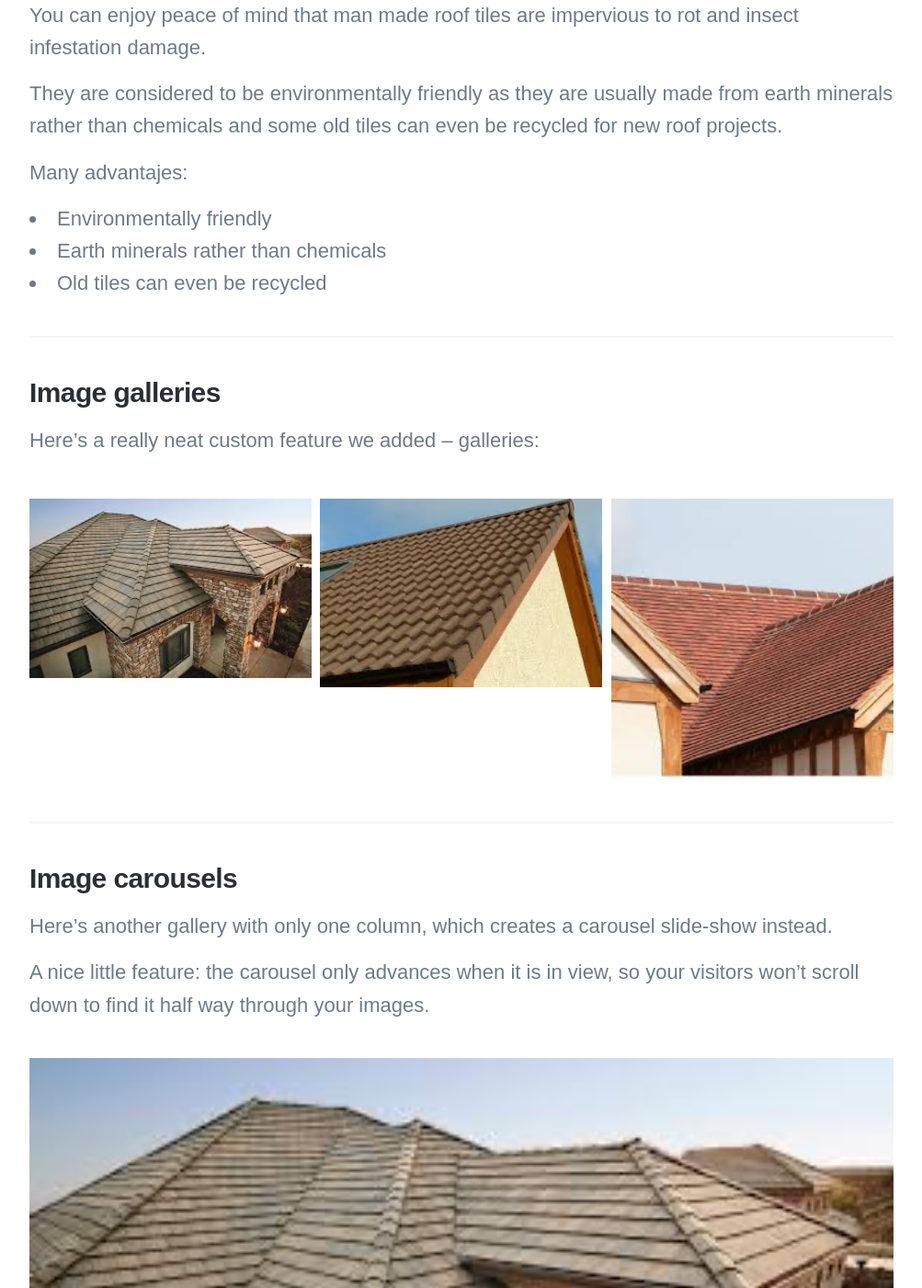
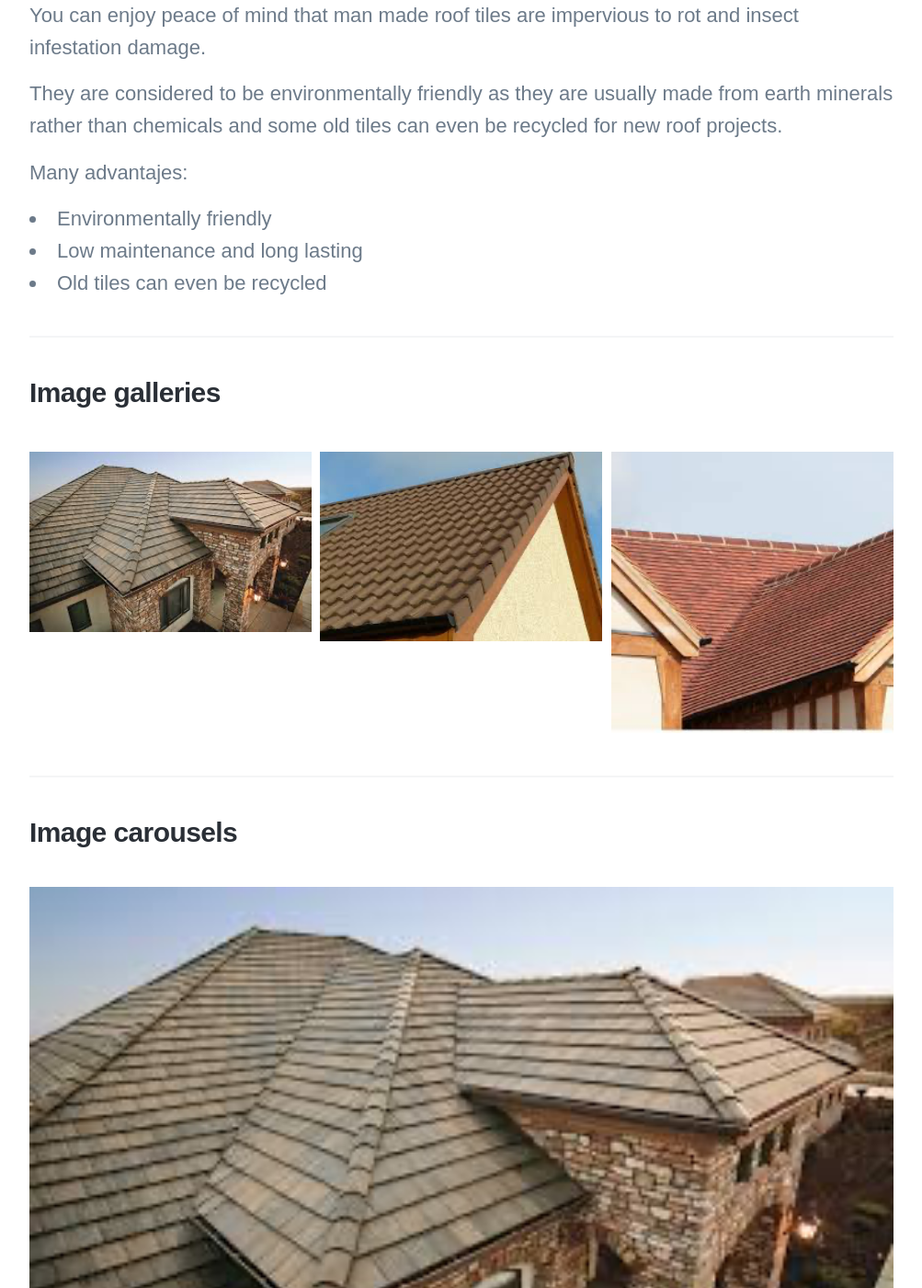
Before and after one commit to royalroofing/royalroofing.github.io, a Jekyll site: the page built from _projects/2021-09-02-Tile-Roofs.md, in a window 1280 px wide and 1400 px high, scrolled down 946 px. Shown: the whole window at 92% size, without its empty margins (138-1141 px from the left). Built offline with Jekyll 4.4.1, drawn with Linux system fonts in a browser that asks for light colours; nearby versions of some CDN libraries; some web fonts are replaced; some of the changed text lies outside the part shown.

Commit message:
Update 2021-09-02-Tile-Roofs.md

```diff
--- a/_projects/2021-09-02-Tile-Roofs.md
+++ b/_projects/2021-09-02-Tile-Roofs.md
@@ -1,8 +1,8 @@
 ---
 title: 'Tile Roofs'
-subtitle: 'Roof Tiles in place of alternative options'
+subtitle: 'Low maintenance. Long lasting. Cost effective'
 date: 2021-09-02 00:00:00
-description: There are many advantages to choosing roof tiles in place of alternative options.
+description:
 featured_image: '/images/tileroofs/image-1.png'
 ---
 
@@ -19,14 +19,13 @@
 Many advantajes:
 
 * Environmentally friendly
-* Earth minerals rather than chemicals
+* Low maintenance and long lasting
 * Old tiles can even be recycled
 
 ---
 
 ### Image galleries
 
-Here's a really neat custom feature we added – galleries:
 
 <div class="gallery" data-columns="3">
 	<img src="/images/tileroofs/image-1.png">
@@ -37,9 +36,7 @@
 
 ### Image carousels
 
-Here's another gallery with only one column, which creates a carousel slide-show instead.
 
-A nice little feature: the carousel only advances when it is in view, so your visitors won't scroll down to find it half way through your images.
 
 <div class="gallery" data-columns="1">
 	<img src="/images/tileroofs/image-1.png">
```
